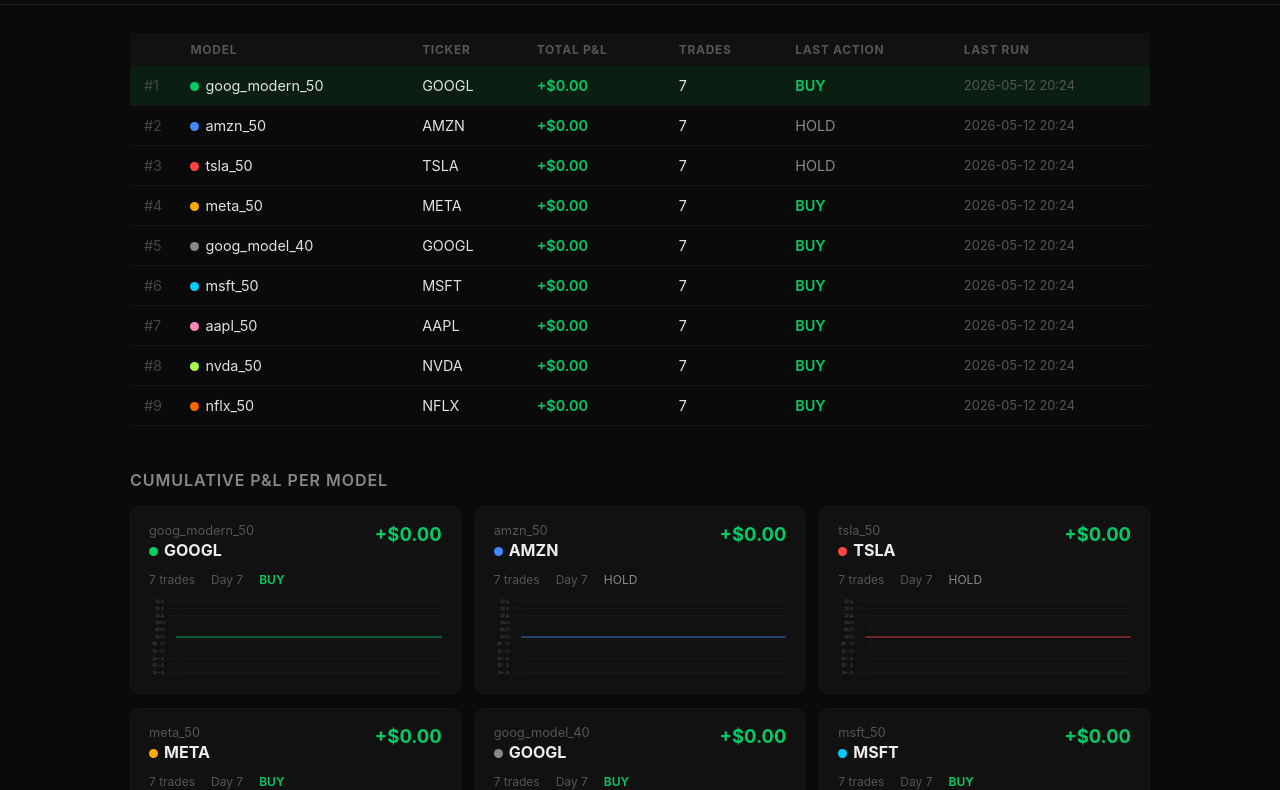
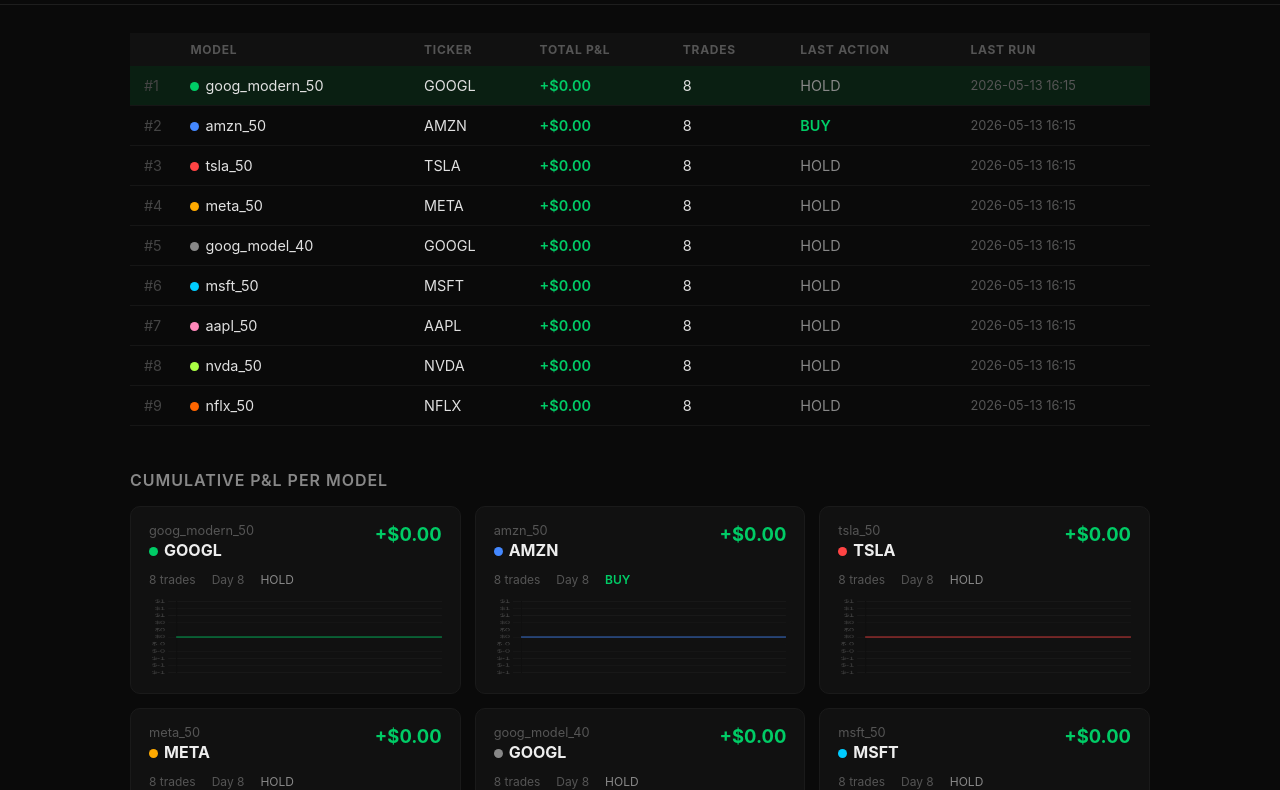
Before and after one commit to michiscoding/michiscoding.github.io, a plain HTML site: page reports/trading-bot/dashboard_static.html in a window 1280 px wide. Shown: the part 73-863 px from the top of the page. Drawn offline with nearby package versions, Linux system fonts and the light colour scheme.

Commit message:
update dashboard snapshots 2026-05-13

```diff
--- a/reports/trading-bot/dashboard_static.html
+++ b/reports/trading-bot/dashboard_static.html
@@ -184,11 +184,11 @@ const __DATA__ = [
     "ticker": "GOOGL",
     "color": "#00cc66",
     "total_pnl": 0.0,
-    "trades": 7,
-    "last_action": "BUY",
-    "last_price": 387.35,
-    "last_time": "2026-05-12 20:24",
-    "days": 7,
+    "trades": 8,
+    "last_action": "HOLD",
+    "last_price": 402.62,
+    "last_time": "2026-05-13 16:15",
+    "days": 8,
     "pnl_series": [
       {
         "t": "2026-04-29",
@@ -217,6 +217,10 @@ const __DATA__ = [
       {
         "t": "2026-05-12",
         "v": 0.0
+      },
+      {
+        "t": "2026-05-13",
+        "v": 0.0
       }
     ]
   },
@@ -225,11 +229,11 @@ const __DATA__ = [
     "ticker": "AMZN",
     "color": "#4488ff",
     "total_pnl": 0.0,
-    "trades": 7,
-    "last_action": "HOLD",
-    "last_price": 265.82,
-    "last_time": "2026-05-12 20:24",
-    "days": 7,
+    "trades": 8,
+    "last_action": "BUY",
+    "last_price": 270.13,
+    "last_time": "2026-05-13 16:15",
+    "days": 8,
     "pnl_series": [
       {
         "t": "2026-04-29",
@@ -258,6 +262,10 @@ const __DATA__ = [
       {
         "t": "2026-05-12",
         "v": 0.0
+      },
+      {
+        "t": "2026-05-13",
+        "v": 0.0
       }
     ]
   },
@@ -266,11 +274,11 @@ const __DATA__ = [
     "ticker": "TSLA",
     "color": "#ff4444",
     "total_pnl": 0.0,
-    "trades": 7,
+    "trades": 8,
     "last_action": "HOLD",
-    "last_price": 433.45,
-    "last_time": "2026-05-12 20:24",
-    "days": 7,
+    "last_price": 445.185,
+    "last_time": "2026-05-13 16:15",
+    "days": 8,
     "pnl_series": [
       {
         "t": "2026-04-29",
@@ -299,6 +307,10 @@ const __DATA__ = [
       {
         "t": "2026-05-12",
         "v": 0.0
+      },
+      {
+        "t": "2026-05-13",
+        "v": 0.0
       }
     ]
   },
@@ -307,11 +319,11 @@ const __DATA__ = [
     "ticker": "META",
     "color": "#ffaa00",
     "total_pnl": 0.0,
-    "trades": 7,
-    "last_action": "BUY",
-    "last_price": 603.0,
-    "last_time": "2026-05-12 20:24",
-    "days": 7,
+    "trades": 8,
+    "last_action": "HOLD",
+    "last_price": 616.63,
+    "last_time": "2026-05-13 16:15",
+    "days": 8,
     "pnl_series": [
       {
         "t": "2026-04-29",
@@ -340,6 +352,10 @@ const __DATA__ = [
       {
         "t": "2026-05-12",
         "v": 0.0
+      },
+      {
+        "t": "2026-05-13",
+        "v": 0.0
       }
     ]
   },
@@ -348,11 +364,11 @@ const __DATA__ = [
     "ticker": "GOOGL",
     "color": "#888888",
     "total_pnl": 0.0,
-    "trades": 7,
-    "last_action": "BUY",
-    "last_price": 387.35,
-    "last_time": "2026-05-12 20:24",
-    "days": 7,
+    "trades": 8,
+    "last_action": "HOLD",
+    "last_price": 402.62,
+    "last_time": "2026-05-13 16:15",
+    "days": 8,
     "pnl_series": [
       {
         "t": "2026-04-29",
@@ -381,6 +397,10 @@ const __DATA__ = [
       {
         "t": "2026-05-12",
         "v": 0.0
+      },
+      {
+        "t": "2026-05-13",
+        "v": 0.0
       }
     ]
   },
@@ -389,11 +409,11 @@ const __DATA__ = [
     "ticker": "MSFT",
     "color": "#00ccff",
     "total_pnl": 0.0,
-    "trades": 7,
-    "last_action": "BUY",
-    "last_price": 407.77,
-    "last_time": "2026-05-12 20:24",
-    "days": 7,
+    "trades": 8,
+    "last_action": "HOLD",
+    "last_price": 405.21,
+    "last_time": "2026-05-13 16:15",
+    "days": 8,
     "pnl_series": [
       {
         "t": "2026-04-29",
@@ -422,6 +442,10 @@ const __DATA__ = [
       {
         "t": "2026-05-12",
         "v": 0.0
+      },
+      {
+        "t": "2026-05-13",
+        "v": 0.0
       }
     ]
   },
@@ -430,11 +454,11 @@ const __DATA__ = [
     "ticker": "AAPL",
     "color": "#ff88bb",
     "total_pnl": 0.0,
-    "trades": 7,
-    "last_action": "BUY",
-    "last_price": 294.8,
-    "last_time": "2026-05-12 20:24",
-    "days": 7,
+    "trades": 8,
+    "last_action": "HOLD",
+    "last_price": 298.87,
+    "last_time": "2026-05-13 16:15",
+    "days": 8,
     "pnl_series": [
       {
         "t": "2026-04-29",
@@ -463,6 +487,10 @@ const __DATA__ = [
       {
         "t": "2026-05-12",
         "v": 0.0
+      },
+      {
+        "t": "2026-05-13",
+        "v": 0.0
       }
     ]
   },
@@ -471,11 +499,11 @@ const __DATA__ = [
     "ticker": "NVDA",
     "color": "#aaff44",
     "total_pnl": 0.0,
-    "trades": 7,
-    "last_action": "BUY",
-    "last_price": 220.78,
-    "last_time": "2026-05-12 20:24",
-    "days": 7,
+    "trades": 8,
+    "last_action": "HOLD",
+    "last_price": 225.83,
+    "last_time": "2026-05-13 16:15",
+    "days": 8,
     "pnl_series": [
       {
         "t": "2026-04-29",
@@ -504,6 +532,10 @@ const __DATA__ = [
       {
         "t": "2026-05-12",
         "v": 0.0
+      },
+      {
+        "t": "2026-05-13",
+        "v": 0.0
       }
     ]
   },
@@ -512,11 +544,11 @@ const __DATA__ = [
     "ticker": "NFLX",
     "color": "#ff6600",
     "total_pnl": 0.0,
-    "trades": 7,
-    "last_action": "BUY",
-    "last_price": 87.66,
-    "last_time": "2026-05-12 20:24",
-    "days": 7,
+    "trades": 8,
+    "last_action": "HOLD",
+    "last_price": 87.56,
+    "last_time": "2026-05-13 16:15",
+    "days": 8,
     "pnl_series": [
       {
         "t": "2026-04-29",
@@ -545,6 +577,10 @@ const __DATA__ = [
       {
         "t": "2026-05-12",
         "v": 0.0
+      },
+      {
+        "t": "2026-05-13",
+        "v": 0.0
       }
     ]
   }
@@ -552,7 +588,7 @@ const __DATA__ = [
 
 function refresh() {
   render(__DATA__);
-  document.getElementById('status').textContent = 'Snapshot — May 12, 2026 at 8:25 PM';
+  document.getElementById('status').textContent = 'Snapshot — May 13, 2026 at 4:16 PM';
 }
 
 refresh();
```
Also changed, not shown: reports/trading-agent-xgboost/ranking_dashboard_static.html (+38 -12 lines).
